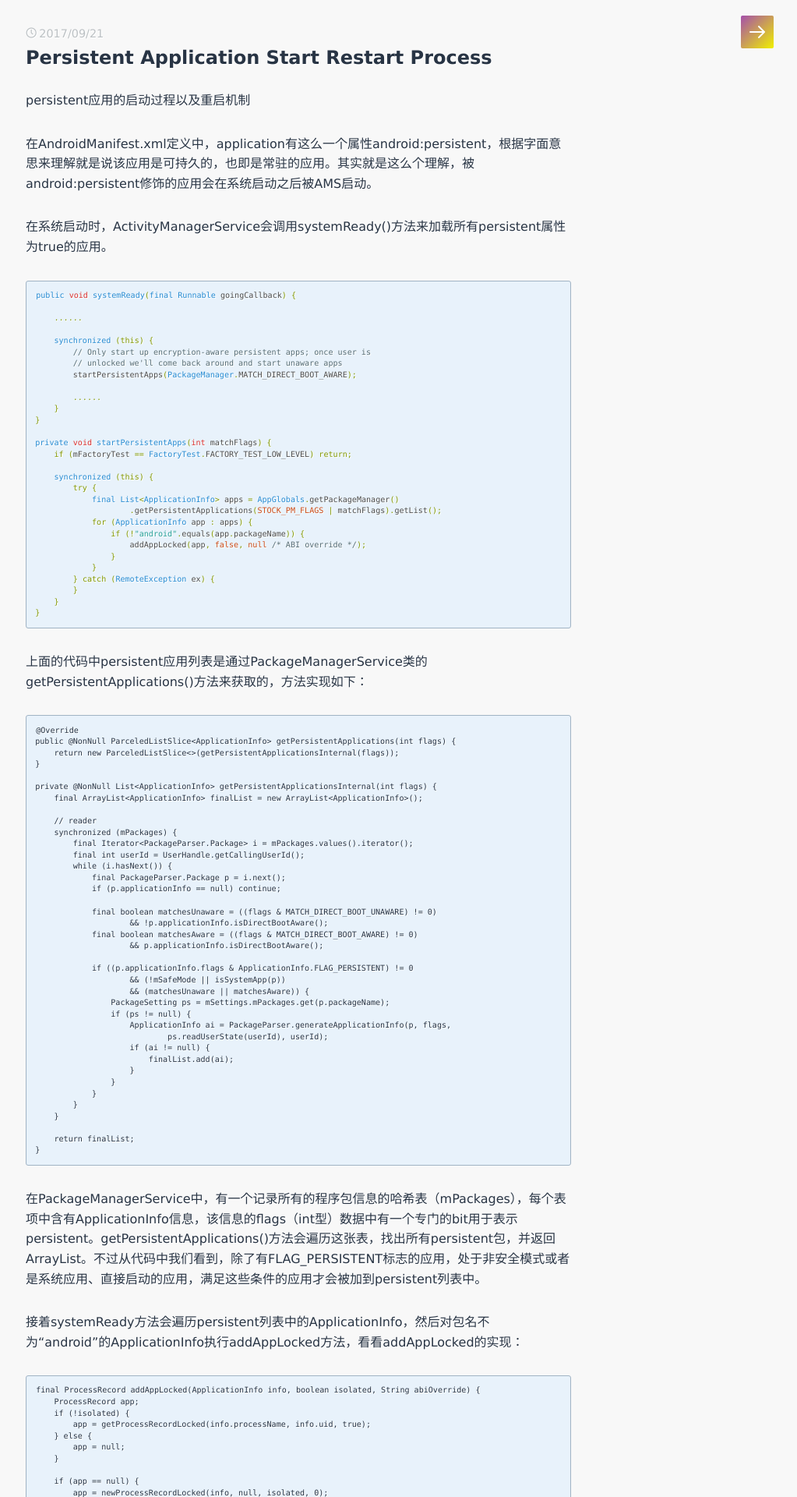
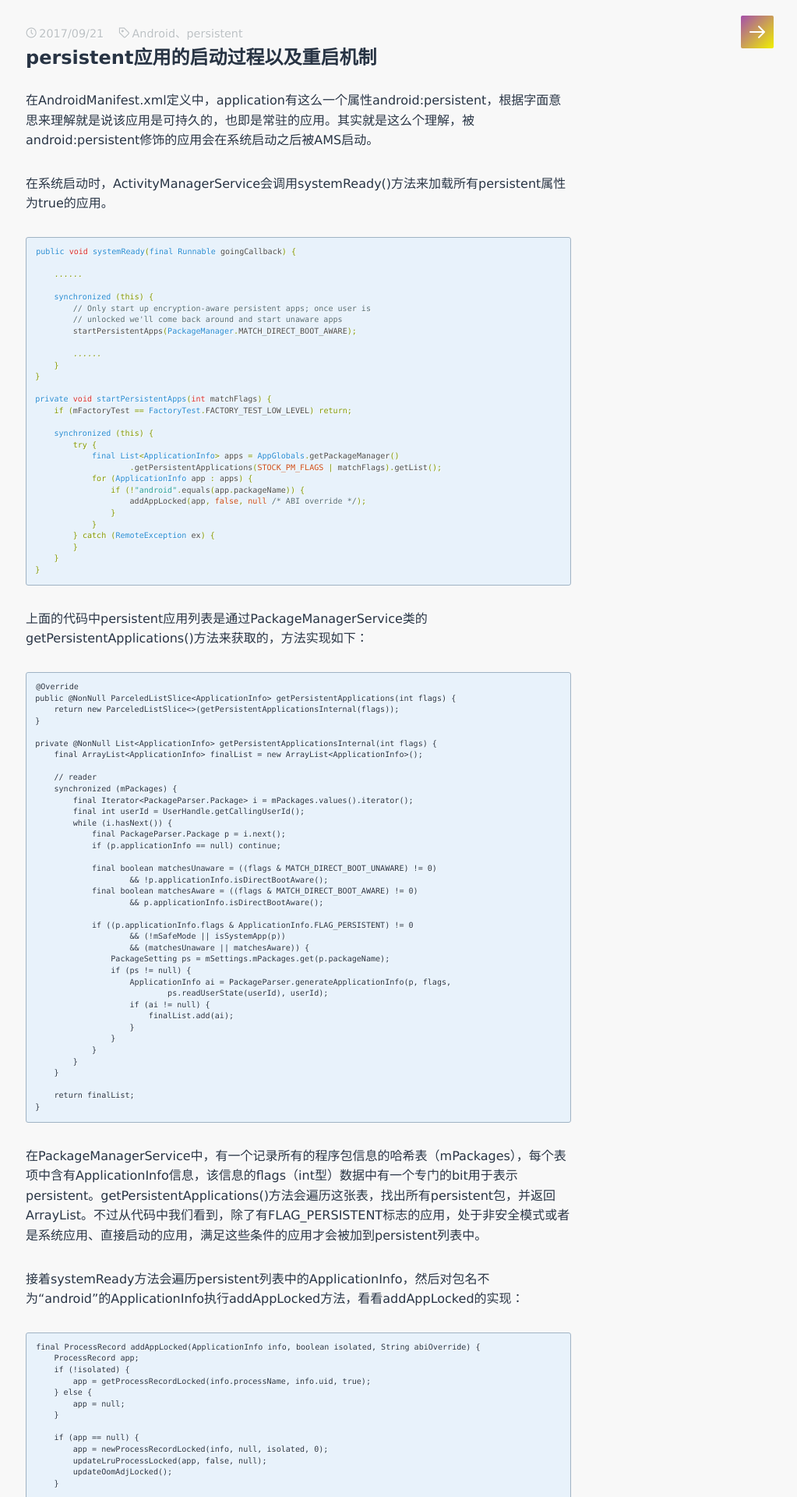
Before and after one commit to shenhuniurou/shenhuniurou.github.io, a Jekyll site: the page built from _posts/technology_share/2017-09-21-persistent-application-start-restart-process.md, in a window 1280 px wide. Shown: the top 1920 px of the page at 78% size, without its empty margins (257-1280 px from the left). Built offline with Jekyll 4.4.1, drawn with Linux system fonts in a browser that asks for light colours; some web fonts are replaced; our own code applies the rules of GitHub Pages for plain Markdown files; comment, search, counter and statistics services are not loaded; some of the changed lines change nothing that is shown.

Commit message:
update the blog

```diff
--- a/_posts/technology_share/2017-09-21-persistent-application-start-restart-process.md
+++ b/_posts/technology_share/2017-09-21-persistent-application-start-restart-process.md
@@ -1,4 +1,11 @@
-persistent应用的启动过程以及重启机制
+---
+layout: post
+title: persistent应用的启动过程以及重启机制
+category: 技术分享
+tags: Android、persistent
+---
+
+
 
 在AndroidManifest.xml定义中，application有这么一个属性android:persistent，根据字面意思来理解就是说该应用是可持久的，也即是常驻的应用。其实就是这么个理解，被android:persistent修饰的应用会在系统启动之后被AMS启动。
 
```
